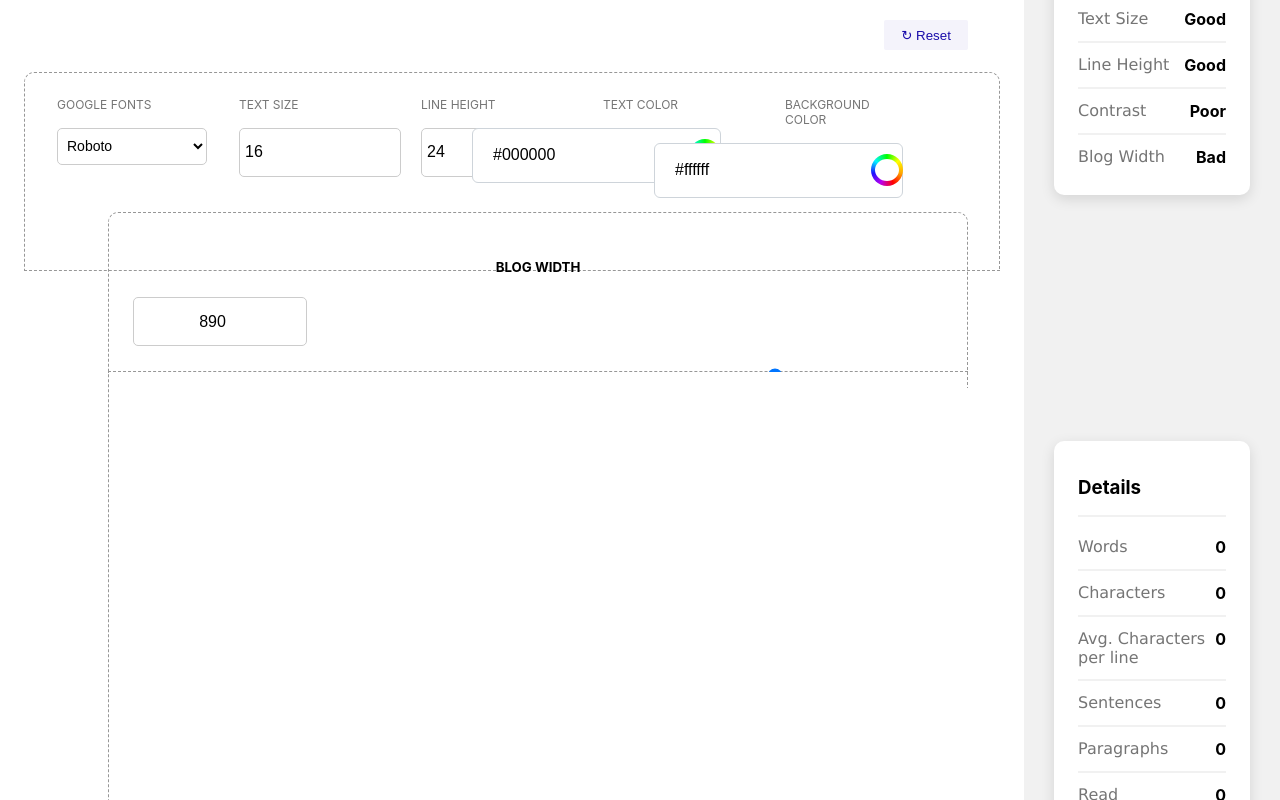
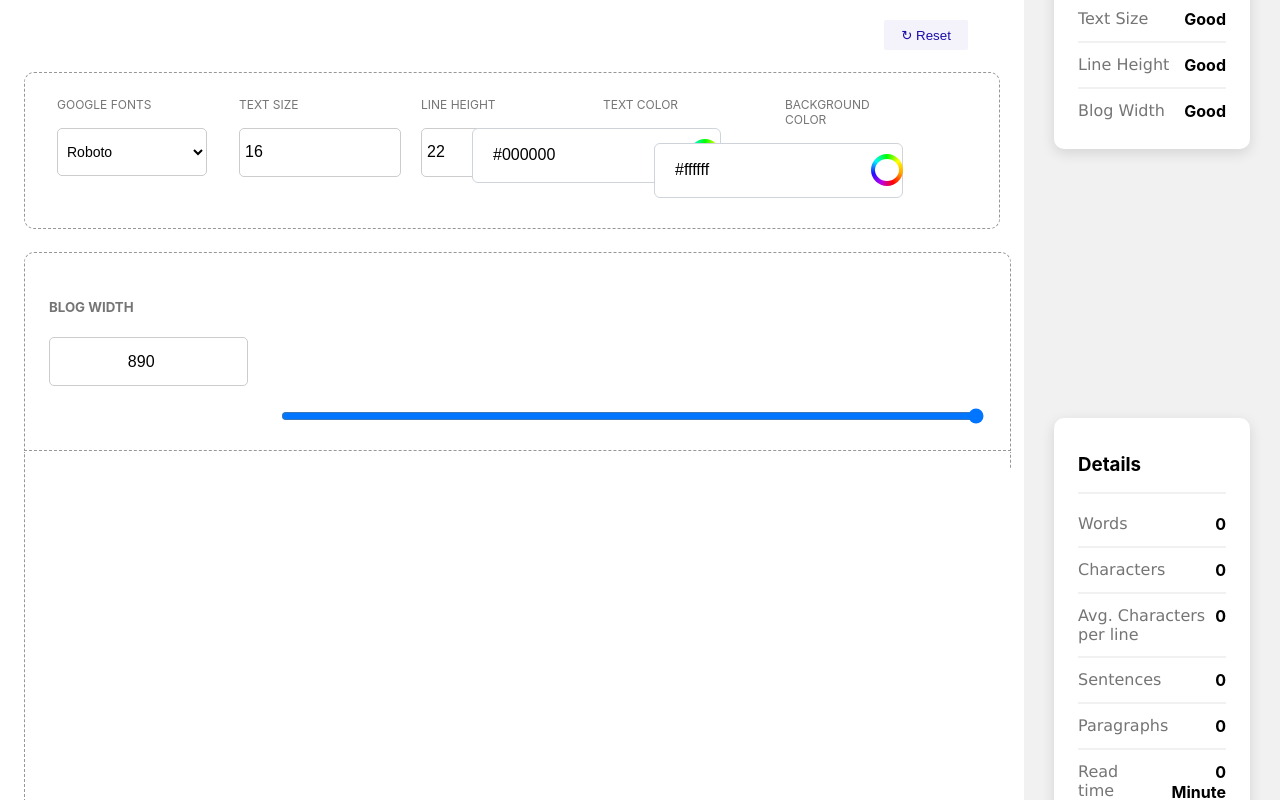
Before and after one commit to drewpager/word-counter, a React (Create React App) app: page / in a window 1280 px wide. Shown: the part 140-940 px from the top of the page. Built offline with nearby package versions, Linux system fonts and the light colour scheme.

Commit message:
Styling modifications and improved functionality

```diff
--- a/src/components/wordCounter.jsx
+++ b/src/components/wordCounter.jsx
@@ -11,10 +11,13 @@ export const WordCounter = () => {
   const [readTime, setReadTime] = useState(0);
   const [fontSize, setFontSize] = useState(16);
   const [textFont, setTextFont] = useState("Arial");
-  const [lineHeight, setLineHeight] = useState(24);
+  const [lineHeight, setLineHeight] = useState(22);
   const [backgroundColor, setBackgroundColor] = useState("#ffffff");
   const [fontColor, setFontColor] = useState("#000000");
   const [blogWidth, setBlogWidth] = useState(890);
+  const [textSizeScore, setTextSizeScore] = useState("Good");
+  const [lineHeightScore, setLineHeightScore] = useState("Good");
+  const [blogWidthScore, setBlogWidthScore] = useState("Good");
   // Removing "px/rem/em" for now
   // const [active, setActive] = useState("px");
 
@@ -49,7 +52,7 @@ export const WordCounter = () => {
     let readTime = Math.ceil(words.length / WORDS_PER_MINUTE);
 
     setCharCount(length.length);
-    setWordCount(words.length);
+    setWordCount(words.length - 1);
     setsentenceCount(sentences.length - 1);
     setparagraphCount(paragraphs.length);
     setReadTime(readTime);
@@ -57,17 +60,62 @@ export const WordCounter = () => {
 
   const handleReset = () => {
     setFontSize(16);
-    setLineHeight(24);
+    setLineHeight(22);
     setBackgroundColor("#ffffff");
     setFontColor("#000000");
     setBlogWidth(890);
     setTextFont("Arial");
   }
 
-  // const handleMetric = (value) => {
-  //   setActive(value);
-  //   console.log(active)
-  // }
+  const handleTextSizeScore = (value) => {
+    if (value < 16) {
+      setTextSizeScore("Poor")
+    }
+    else if (value >= 16 && value <= 18) {
+      setTextSizeScore("Good")
+    }
+    else if (value >= 19) {
+      setTextSizeScore("Great")
+    }
+  }
+
+  const handleLineHeight = (fontSize, lineHeight) => {
+    let lineHeightValue = lineHeight / fontSize;
+
+    if (lineHeightValue < 1.3) {
+      setLineHeightScore("Poor")
+    }
+
+    if (lineHeightValue >= 1.3 && lineHeightValue <= 1.4) {
+      setLineHeightScore("Great")
+    }
+
+    if (lineHeightValue >= 1.5 && lineHeightValue <= 1.6) {
+      setLineHeightScore("Good")
+    }
+
+    if (lineHeightValue >= 1.7) {
+      setLineHeightScore("Poor")
+    }
+  }
+
+  const handleBlogWidthScore = (blogWidth) => {
+    if (blogWidth < 400) {
+      setBlogWidthScore("Poor")
+    }
+
+    if (blogWidth >= 401 && blogWidth <= 500) {
+      setBlogWidthScore("Great")
+    }
+
+    if (blogWidth >= 501 && blogWidth <= 600) {
+      setBlogWidthScore("Good")
+    }
+
+    if (blogWidth >= 601) {
+      setBlogWidthScore("Poor")
+    }
+  }
 
   return (
     <div className="container">
@@ -93,7 +141,7 @@ export const WordCounter = () => {
             max="100"
             defaultValue={fontSize}
             value={fontSize}
-            onChange={(e) => setFontSize(e.target.value)}
+            onChange={(e) => { setFontSize(e.target.value); handleTextSizeScore(e.target.value) }}
             className='fontSize--input'
           />
         </div>
@@ -105,7 +153,7 @@ export const WordCounter = () => {
             max="100"
             defaultValue={lineHeight}
             value={lineHeight}
-            onChange={(e) => setLineHeight(e.target.value)}
+            onChange={(e) => { setLineHeight(e.target.value); handleLineHeight(fontSize, e.target.value) }}
             className='lineHeight--input'
             />
         </div>
@@ -161,7 +209,7 @@ export const WordCounter = () => {
           min="100"
           max="890"
           value={blogWidth}
-          onChange={e => setBlogWidth(e.target.value)}
+          onChange={e => { setBlogWidth(e.target.value); handleBlogWidthScore(e.target.value) }}
           className='blogWidth--input'
         />
         <br />
@@ -170,7 +218,7 @@ export const WordCounter = () => {
           min="100"
           max="890"
           value={blogWidth}
-          onChange={e => setBlogWidth(e.target.value)}
+          onChange={e => { setBlogWidth(e.target.value); handleBlogWidthScore(e.target.value) }}
           className='blogWidth--slider'
         />
       </div>
@@ -192,10 +240,10 @@ export const WordCounter = () => {
       <div className="output--area">
         <div className="readability--scores">
           <h3>Readability Scores</h3>
-          <div><h5>Text Size</h5><h4>Good</h4></div>
-          <div><h5>Line Height</h5><h4>Good</h4></div>
-          <div><h5>Contrast</h5><h4>Poor</h4></div>
-          <div><h5>Blog Width</h5><h4>Bad</h4></div>
+          <div><h5>Text Size</h5><h4 color="green">{textSizeScore}</h4></div>
+          <div><h5>Line Height</h5><h4>{lineHeightScore}</h4></div>
+          {/* <div><h5>Contrast</h5><h4>Poor</h4></div> */}
+          <div><h5>Blog Width</h5><h4>{blogWidthScore}</h4></div>
         </div>
         <div className="readability--scores">
           <h3>Details</h3>
--- a/src/components/wordCounter.scss
+++ b/src/components/wordCounter.scss
@@ -96,44 +96,61 @@
     grid-template-columns: 20% 20% 20% 20% 20%;
     grid-template-rows: 1fr;
     padding: 1.5rem 2rem;
-    border-radius: 0.625rem 0.625rem 0 0;
+    border-radius: 0.625rem;
     align-content: left;
+    height: 6.6785rem;
+    justify-content: space-between;
 
     :first-child {
       text-align: left;
-      grid-column: 1 / 2;
-      grid-row: 1 / -1;
       margin: 0 2rem 1rem 0;
+
+      & > select  {
+        grid-column: 1 / 2;
+        grid-row: 1 / -1;
+        height: 3rem;
+      }
     }
 
     :nth-child(2) {
       text-align: left;
-      grid-column: 2 / 3;
-      grid-row: 1 / -1;
-      // margin-right: 2rem;
       margin: 0 2rem 1rem 0;
+      & > input {
+        grid-column: 2 / 3;
+        grid-row: 1 / -1;
+      }
     }
 
     :nth-child(3) {
       text-align: left;
-      grid-column: 3 / 4;
-      grid-row: 1 / -1;
-      // margin-right: 1rem;
       margin: 0 2rem 1rem 0;
+
+      & > input {
+        grid-column: 3 / 4;
+        grid-row: 1 / -1;
+      }
     }
 
     :nth-child(4) {
       text-align: left;
-      grid-column: 4 / 5;
-      grid-row: 1 / -1;
       margin: 0 2rem 1rem 0;
+
+      & > input {
+        grid-column: 4 / 5;
+        grid-row: 1 / -1;
+        margin-left: 2rem;
+      }
     }
 
     :nth-child(5) {
       text-align: left;
-      grid-column: 5 / 6;
-      grid-row: 1 / -1;
       margin: 0 2rem 1rem 0;
+
+      & > input {
+        grid-column: 5 / 6;
+        grid-row: 1 / -1;
+        margin-left: 2rem;
+      }
     }
 
     & > div {
@@ -149,6 +166,7 @@
     padding: 1.5rem 2rem;
     border-radius: 0.625rem 0.625rem 0 0;
     align-content: left;
+    gap: 0.25rem;
 
     :first-child {
       text-align: left;
@@ -159,7 +177,7 @@
       text-align: left;
       grid-column: 1 / 2;
       grid-row: 2 / 3;
-      margin-right: 2rem;
+      margin-right: 0.85rem;
     }
 
     :nth-child(3) {
@@ -174,13 +192,15 @@
       grid-column: 1 / 2;
       grid-row: 3 / 4;
       margin: 0 2rem 1rem 0;
+      width: 100%;
     }
 
     :nth-child(5) {
       text-align: left;
       grid-column: 2 / 3;
       grid-row: 3 / 4;
-      margin: 0 2rem 1rem 0;
+      margin: 0 2rem 0 0;
+      width: 100%;
     }
   }
 }
@@ -198,15 +218,20 @@
     grid-row: 4 / 5;
     border: 1px dashed #979797;
     padding: 1.5rem;
-    margin-left: 6.75rem;
+    margin-left: 1.5rem;
     margin-right: 1.5rem;
     border-radius: 10px 10px 0 0;
-    margin-right: 3.5rem;
+    margin-top: 2.5rem;
+    width: 91.5%;
+    height: fit-content;
   }
 
 }
 .blogWidth--title {
   display: flex;
+  color: #757575;
+  font-size: 1rem;
+  justify-self: flex-start;
   text-transform: uppercase;
   flex-direction: column;
 }
@@ -215,11 +240,12 @@
   // font-family: 'Poppins', sans-serif;
   min-height: 27.3125rem;
   height: fit-content;
-  padding: 1rem;
+  width: fit-content;
+  padding: 2rem;
   resize: none;
   outline: none;
-  margin-left: 1.5rem;
-  margin-right: 1.5rem;
+  margin-left: 1rem;
+  // margin-right: 5rem;
   margin-top: 0;
   border: none;
 
@@ -235,7 +261,8 @@
     outline: none;
     border: none;
     padding: 45px 2.5rem;
-    margin-right: 3.5rem;
+    margin-right: 5rem;
+    padding-right: 5rem;
   }
 
   @include breakpoints.mobile {
@@ -258,19 +285,20 @@
   border-radius: 0 0 10px 10px;
   resize: none;
   outline: none;
-  margin-top: 0;
+  margin-top: 1.5rem;
 
   @include breakpoints.desktop {
     display: grid;
     grid-column: 1 / 2;
     grid-row: 5 / 6;
-    margin-left: 6.75rem;
+    margin-left: 1.5rem;
     margin-right: 1.5rem;
     border: 1px dashed #979797;
     border-top: none;
     border-radius: 0 0 10px 10px;
     padding: 1rem 1.5rem;
-    margin-right: 3.5rem;
+    margin-top: 5rem;
+    width: 91.5%;
   }
 
   @include breakpoints.mobile {
@@ -304,7 +332,6 @@
 }
 
 input#background {
-  // max-width: 100%;
   grid-column: 1 / 2;
   grid-row: 1 / 2;
   height: 2.31rem;
@@ -454,7 +481,8 @@ select {
 input[type=range] {
   background-color: #979797;
   color: #1A0DAB;
-  width: 80%;
+  width: 75%;
+  justify-self: flex-end;
 }
 
 input[type=range]::-webkit-slider-runnable-track {
```
